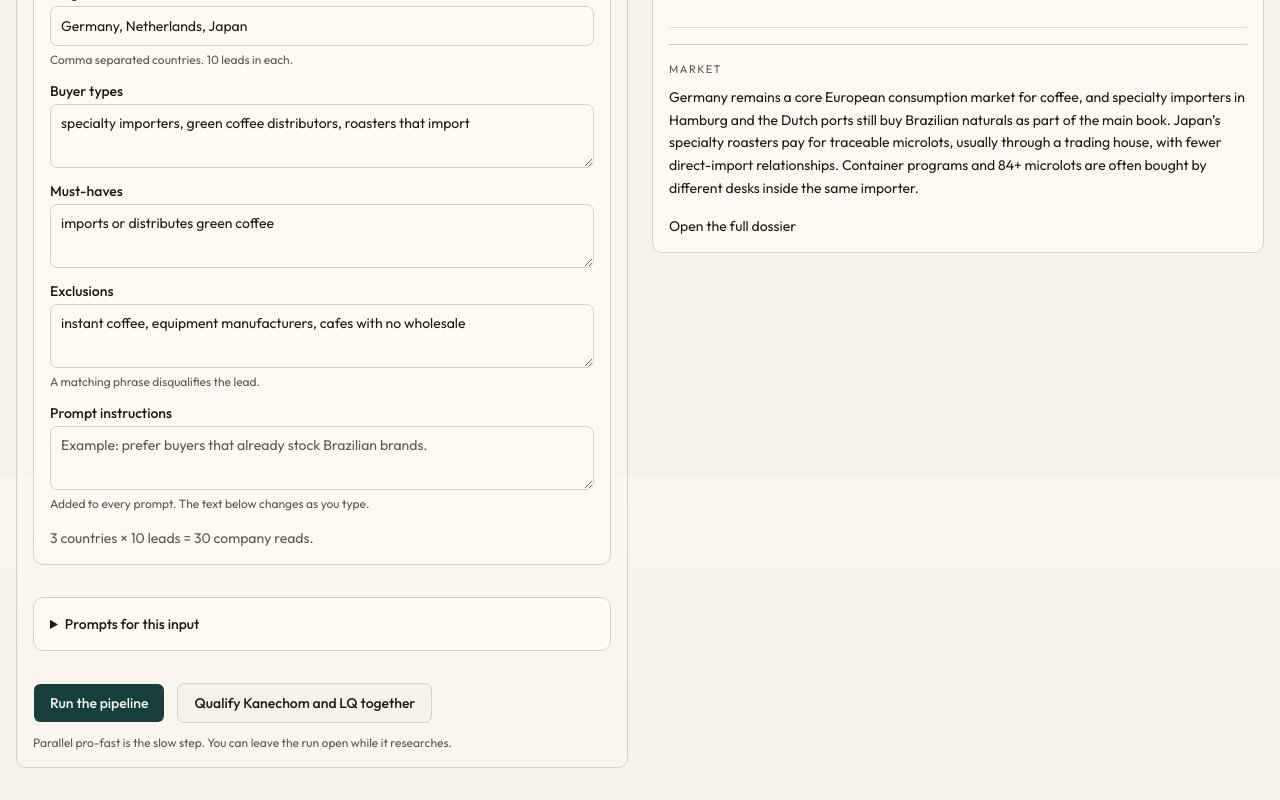
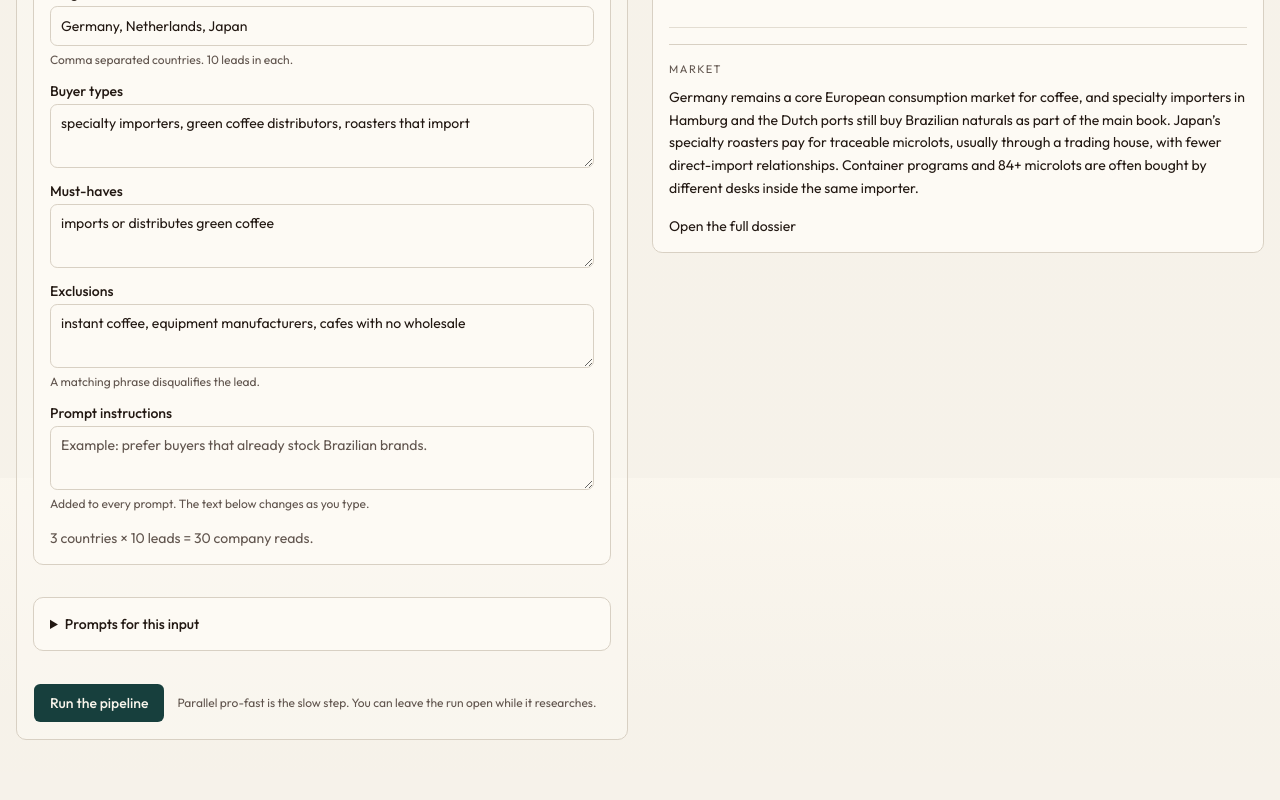
Before and after one commit to flavioperim304-byte/exportsales2, a Next.js app: page / in a window 1280 px wide. Shown: the part 1122-1922 px from the top of the page. After the commit the page ends 1894 px from the top, so only its background shows below. Built offline with nearby package versions, Linux system fonts and the light colour scheme; no server answers.

Commit message:
Run each search for one supplier.
The desk no longer starts a combined Kanechom and LQ qualification. Load each supplier and run it on its own.

Co-authored-by: flavioperim304 <flavioperim304@gmail.com>

```diff
--- a/app/api/runs/route.ts
+++ b/app/api/runs/route.ts
@@ -10,14 +10,6 @@ export async function POST(request: Request) {
   if (!parsed.brief) {
     return Response.json({ error: parsed.error ?? "Invalid brief." }, { status: 400 })
   }
-  const alsoBody =
-    body && typeof body === "object" && "also" in body
-      ? (body as { also?: unknown }).also
-      : undefined
-  const alsoParsed = alsoBody ? validateBrief(alsoBody) : undefined
-  if (alsoParsed && !alsoParsed.brief) {
-    return Response.json({ error: alsoParsed.error ?? "The second supplier brief is invalid." }, { status: 400 })
-  }
   if (!getKeys().exa) {
     return Response.json(
       {
@@ -27,6 +19,6 @@ export async function POST(request: Request) {
       { status: 400 }
     )
   }
-  const run = await startRun(parsed.brief, alsoParsed?.brief)
+  const run = await startRun(parsed.brief)
   return Response.json({ id: run.id })
 }
--- a/components/qualify-form.tsx
+++ b/components/qualify-form.tsx
@@ -7,7 +7,7 @@ import { Input } from "@/components/ui/input"
 import { Label } from "@/components/ui/label"
 import { Textarea } from "@/components/ui/textarea"
 import { PromptPreview } from "@/components/prompt-preview"
-import { EXAMPLE_BRIEF, HAIR_MARKETS, KANECHOM_BRIEF, LQ_BRIEF, emptyBrief } from "@/lib/example"
+import { EXAMPLE_BRIEF, KANECHOM_BRIEF, LQ_BRIEF, emptyBrief } from "@/lib/example"
 import { LEADS_PER_COUNTRY, targetCountries } from "@/lib/prompts"
 import type { Brief, KeyFlags } from "@/lib/types"
 
@@ -39,7 +39,7 @@ export function QualifyForm({
     setBrief((current) => ({ ...current, [key]: value }))
   }
 
-  async function launch(payload: Brief | (Brief & { also: Brief })) {
+  async function launch(payload: Brief) {
     setPending(true)
     setError("")
     try {
@@ -69,18 +69,6 @@ export function QualifyForm({
   function submit(event: React.FormEvent) {
     event.preventDefault()
     void launch(brief)
-  }
-
-  function submitBoth() {
-    const markets = brief.markets.trim() || HAIR_MARKETS
-    const onLq = brief.supplierName === LQ_BRIEF.supplierName
-    const primary = onLq ? { ...LQ_BRIEF, ...brief, markets } : { ...KANECHOM_BRIEF, ...brief, markets }
-    const secondary = onLq ? { ...KANECHOM_BRIEF, markets } : { ...LQ_BRIEF, markets }
-    if (brief.supplierName !== KANECHOM_BRIEF.supplierName && !onLq) {
-      void launch({ ...KANECHOM_BRIEF, markets, also: { ...LQ_BRIEF, markets } })
-      return
-    }
-    void launch({ ...primary, also: secondary })
   }
 
   const exaReady = flags?.exa ?? false
@@ -245,15 +233,6 @@ export function QualifyForm({
         <Button type="submit" className="h-10 px-4" disabled={pending || flags === null || !exaReady}>
           {pending ? "Starting the pipeline…" : "Run the pipeline"}
         </Button>
-        <Button
-          type="button"
-          variant="outline"
-          className="h-10 px-4"
-          disabled={pending || flags === null || !exaReady}
-          onClick={submitBoth}
-        >
-          Qualify Kanechom and LQ together
-        </Button>
         <p className="text-xs text-muted-foreground">
           Parallel pro-fast is the slow step. You can leave the run open while it researches.
         </p>
--- a/components/run-desk.tsx
+++ b/components/run-desk.tsx
@@ -64,7 +64,7 @@ export function RunDesk({ initial }: { initial: Run }) {
       const response = await fetch("/api/runs", {
         method: "POST",
         headers: { "Content-Type": "application/json" },
-        body: JSON.stringify(run.also ? { ...run.brief, also: run.also } : run.brief),
+        body: JSON.stringify(run.brief),
       })
       const data = (await response.json()) as { id?: string; error?: string }
       if (!response.ok || !data.id) {
```
